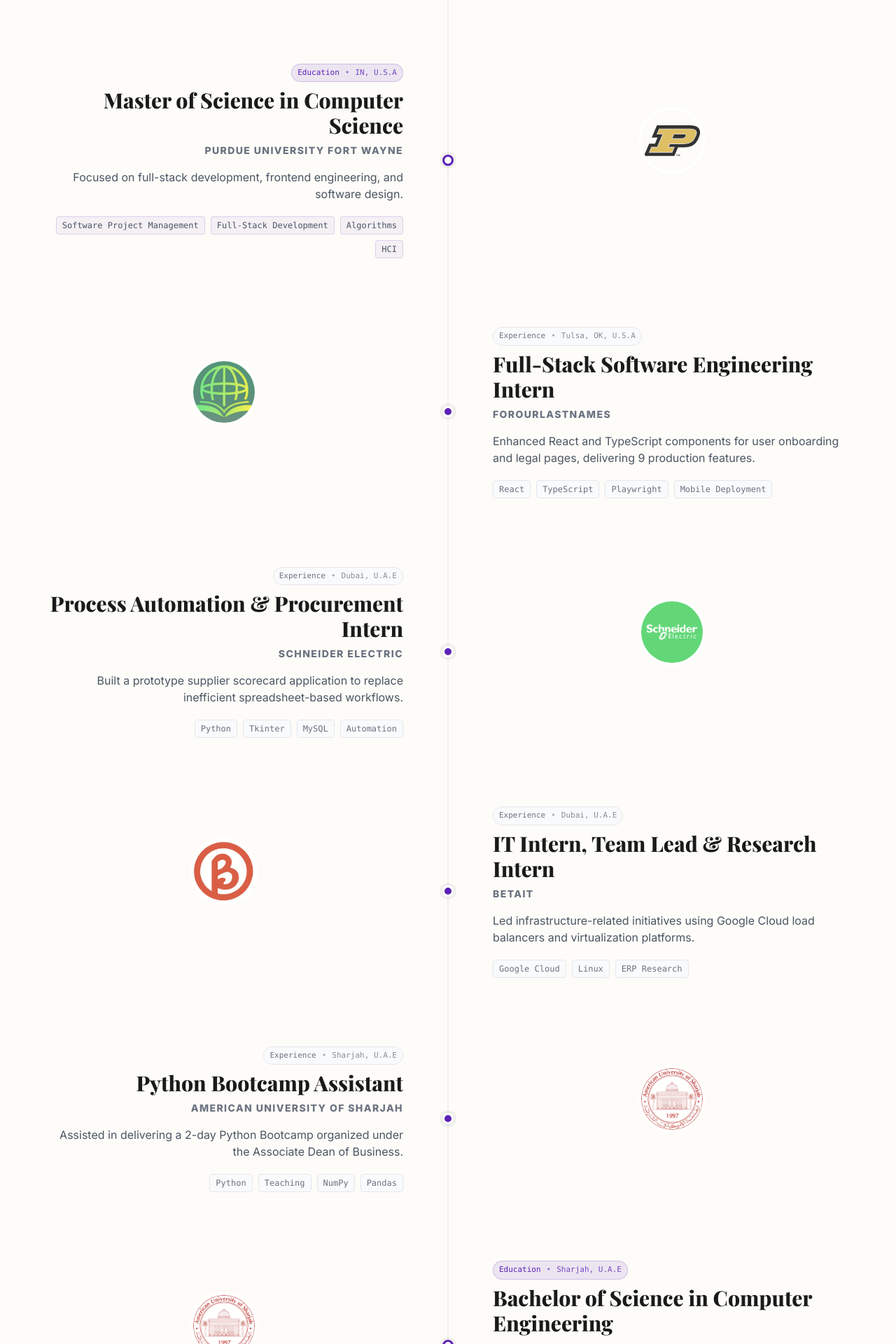
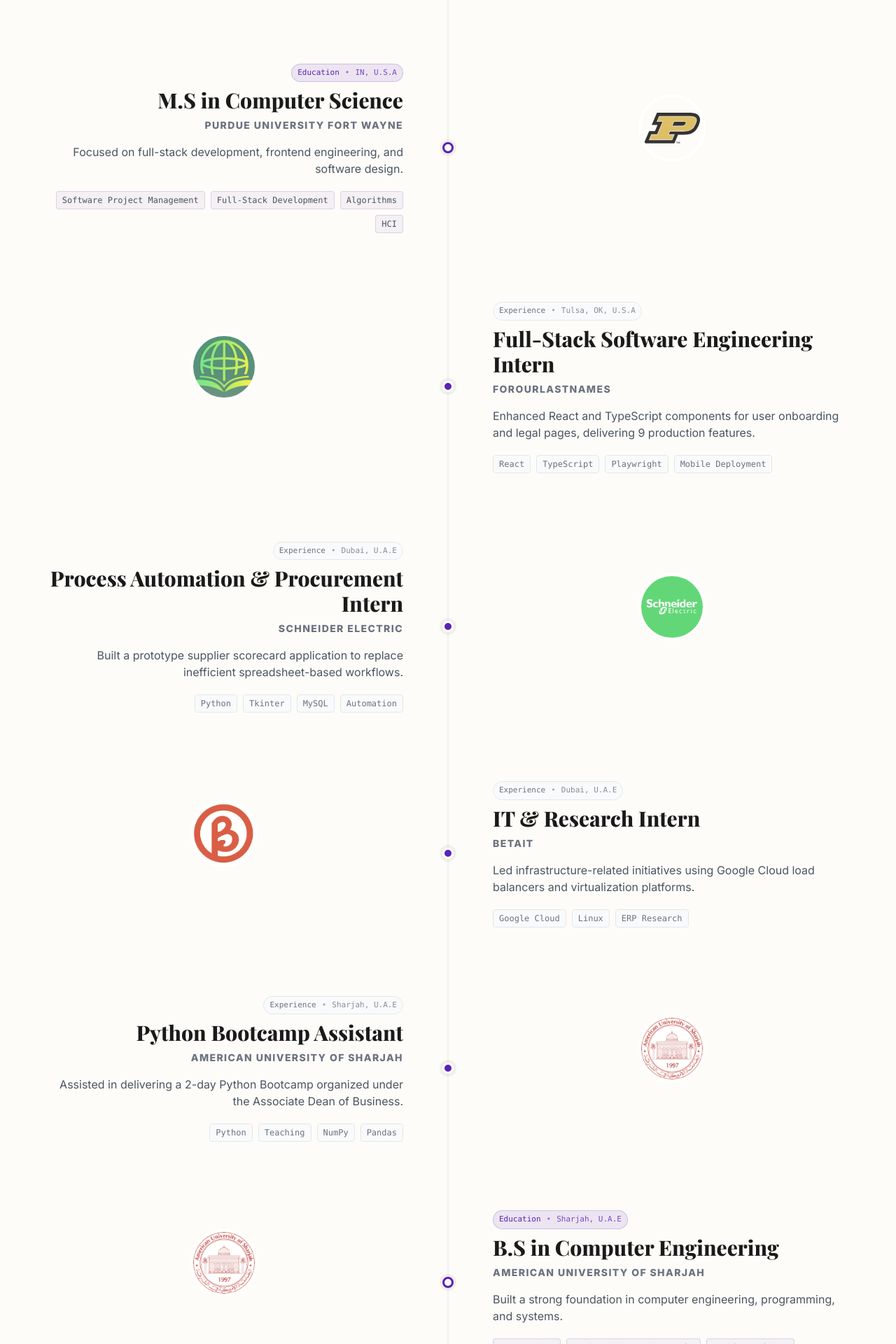
Before and after one commit to MahalakshmiPFW/Portfolio, a React (Vite) app: page / in a window 1280 px wide. Shown: the part 3360-5280 px from the top of the page at 70% size. Built offline with nearby package versions, Linux system fonts and the light colour scheme; a web font is replaced by a local one.

Commit message:
update headings in journey

```diff
--- a/src/constants.tsx
+++ b/src/constants.tsx
@@ -52,7 +52,7 @@
 
   {
     id: 'edu-2',
-    role: 'Master of Science in Computer Science',
+    role: 'M.S in Computer Science',
     company: 'Purdue University Fort Wayne',
     location: 'IN, U.S.A',
     period: 'August 2024 – May 2026',
@@ -97,7 +97,7 @@
 
   {
     id: '3',
-    role: 'IT Intern, Team Lead & Research Intern',
+    role: 'IT & Research Intern',
     company: 'BetaIT',
     location: 'Dubai, U.A.E',
     period: 'July 2022 – Aug. 2022 & July 2023 – Sept. 2023',
@@ -125,7 +125,7 @@
 
   {
     id: 'edu-1',
-    role: 'Bachelor of Science in Computer Engineering',
+    role: 'B.S in Computer Engineering',
     company: 'American University of Sharjah',
     location: 'Sharjah, U.A.E',
     period: 'August 2020 – December 2023',
```
